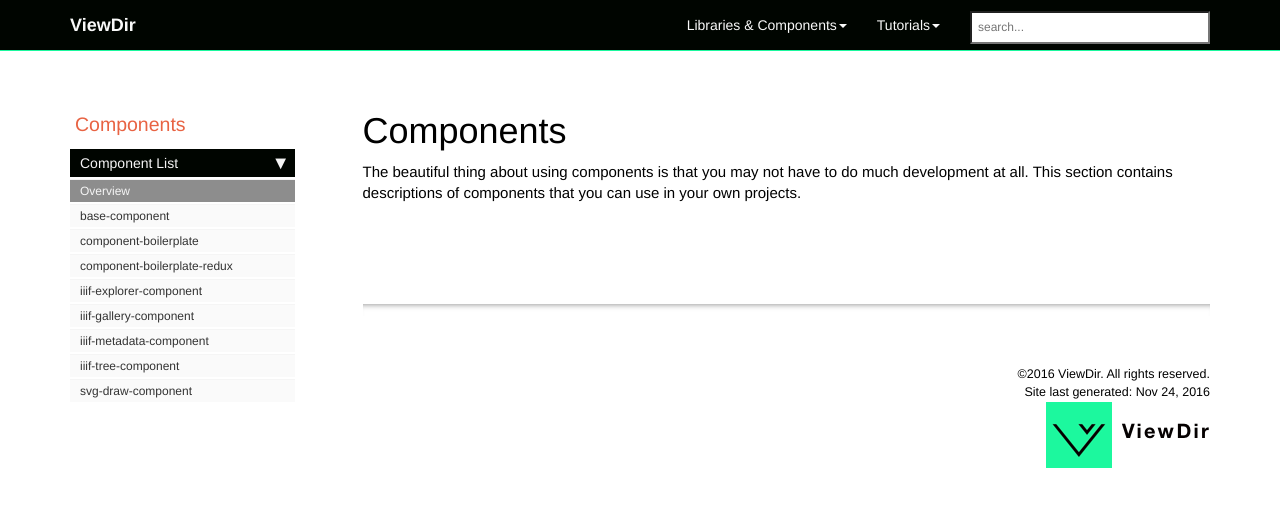
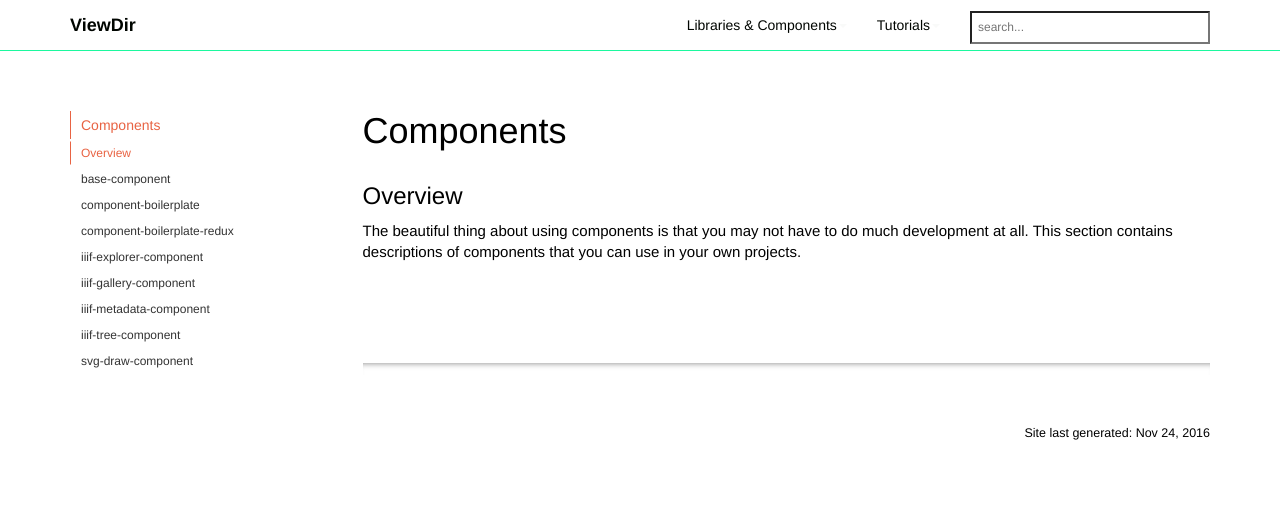
Before and after one commit to IIIF-Commons/iiif-commons.github.io, a Jekyll site: the page built from pages/components/components_index.md, in a window 1280 px wide. Shown: the top 507 px of the page. Built offline with Jekyll 4.4.1, drawn with Linux system fonts in a browser that asks for light colours; nearby versions of some CDN libraries; comment, search, counter and statistics services are not loaded.

Commit message:
updates styles

```diff
--- a/_data/sidebars/components_sidebar.yml
+++ b/_data/sidebars/components_sidebar.yml
@@ -2,7 +2,7 @@
 
 entries:
 - title: Components
-  product: Components
+  product:
   version:
   folders:
 
@@ -19,7 +19,7 @@ entries:
       output: pdf
       type: frontmatter
 
-  - title: Component List
+  - title: Components
     output: web
     url:
     folderitems:
--- a/_data/sidebars/mydoc_sidebar.yml
+++ b/_data/sidebars/mydoc_sidebar.yml
@@ -2,7 +2,7 @@
 
 entries:
 - title: sidebar
-  product: Documentation
+  product:
   version:
   folders:
 
@@ -19,7 +19,7 @@ entries:
       output: pdf
       type: frontmatter
 
-  - title: ViewDir
+  - title:  Documentation
     output: web, pdf
     folderitems:
 
--- a/_includes/footer.html
+++ b/_includes/footer.html
@@ -1,9 +1,9 @@
 <footer>
             <div class="row">
                 <div class="col-lg-12 footer">
-               &copy;{{ site.time | date: "%Y"  }} {{site.company_name}}. All rights reserved. <br />
+              <!-- &copy;{{ site.time | date: "%Y"  }} {{site.company_name}}. All rights reserved. <br />-->
 {% if page.last_updated %}<span>Page last updated:</span> {{page.last_updated}}<br/>{% endif %} Site last generated: {{ site.time | date: "%b %-d, %Y"  }} <br />
-<p><img src="{{ "images/company_logo.png" }}" alt="Company logo"/></p>
+<!-- <p><img src="{{ "images/company_logo.png" }}" alt="Company logo"/></p> -->
                 </div>
             </div>
 </footer>
--- a/css/theme-viewdir.css
+++ b/css/theme-viewdir.css
@@ -13,21 +13,27 @@ h4 {color: #808080; }
     color: white;
 }
 
-.nav > li.active > a {
-    background-color: #000500;
+.nav > li > a:hover {
+    background-color: #FFFFFF;
 }
 
-.nav > li > a:hover {
-    background-color: #000500;
+.nav a:hover, .nav li.active > a {
+    border-left: 1px solid #E86343;
+    background-color: #FFFFFF;
+    color: #E86343;
+}
+
+.nav > ul:first-child .active {
+    color: #E86343;
 }
 
 div.navbar-collapse .dropdown-menu > li > a:hover {
-    background-color: #000500;
+    background-color: #FFFFFF;
 }
 
 .nav li.thirdlevel > a {
     background-color: #FAFAFA !important;
-    color: #000500;
+    color: #FFFFFF;
     font-weight: bold;
 }
 
@@ -38,7 +44,7 @@ a[data-toggle="tooltip"] {
 }
 
 .navbar-inverse {
-    background-color: #000500;
+    background-color: #FFFFFF;
     border-color: #1CF89E;
 }
 
@@ -51,9 +57,83 @@ a[data-toggle="tooltip"] {
     color: #ffffff;
 }
 
+.navbar-inverse .navbar-brand {
+    color: #000500;
+}
+
+.navbar-inverse .navbar-nav > li > a {
+    color: #000500;
+}
+
+.navbar-inverse .navbar-nav > li > a:hover {
+    color: #000500;
+}
+
+.navbar-inverse .navbar-brand:hover, .navbar-inverse .navbar-brand:focus {
+    color: #000500;
+    background-color: transparent;
+}
+
+.navbar-inverse .navbar-nav > li > a:hover, .navbar-inverse .navbar-nav > li > a:focus {
+    color: #E86343;
+    background-color: transparent;
+
+}
+
+.navbar-inverse .navbar-nav > .open > a, .navbar-inverse .navbar-nav > .open > a:hover, .navbar-inverse .navbar-nav > .open > a:focus {
+    background-color: #fff;
+    color: #E86343;
+}
+
+.nav li > a > span {
+    color: #FFFFFF;
+}
+
+.nav > li li:hover {
+    margin: 2px 0;
+}
+
+.navbar-inverse .navbar-toggle .icon-bar {
+    background-color: #000500;
+}
+
+.nav ul li a {
+    border: 1px solid #FFFFFF;
+    padding-left: 10px;
+    background-color: #FFFFFF;
+}
+
+.nav li a:hover {
+    background-color: #FFFFFF;
+}
+
+.dropdown-menu {
+     border: 0px solid #cccccc;
+     border: 0px solid rgba(0, 0, 0, 0.15);
+     border-radius: 0px;
+     -webkit-box-shadow: 0 0px 0px rgba(0, 0, 0, 0.175);
+     box-shadow: 0 0px 0px rgba(0, 0, 0, 0.175);
+    background-clip: padding-box;
+}
+
+.navbar-inverse .navbar-nav>.open>a, .navbar-inverse .navbar-nav>.open>a:focus, .navbar-inverse .navbar-nav>.open>a:hover {
+    border-radius: 0px;
+    border-color: #FFFFFF;
+}
+
+
+div.navbar-collapse .dropdown-menu > li > a:hover {
+    color: #8D8D8D;
+}
+
+div#toc ul {
+    background-color: beige;
+}
+
+
 /* not sure if using this ...*/
 .navbar-inverse .navbar-collapse, .navbar-inverse .navbar-form {
-    border-color: #000500 !important;
+    border-color: #FFFFFF !important;
 }
 
 .btn-primary {
@@ -67,7 +147,7 @@ a[data-toggle="tooltip"] {
 .btn-primary:active,
 .btn-primary.active,
 .open .dropdown-toggle.btn-primary {
-    background-color: #000500;
+    background-color: #FFFFFF;
     border-color: #1CF89E;
 }
 
--- a/pages/components/components_index.md
+++ b/pages/components/components_index.md
@@ -6,4 +6,7 @@ toc: false
 permalink: components_index.html
 folder: components
 ---
+
+## Overview
+
 The beautiful thing about using components is that you may not have to do much development at all.  This section contains descriptions of components that you can use in your own projects.
```
